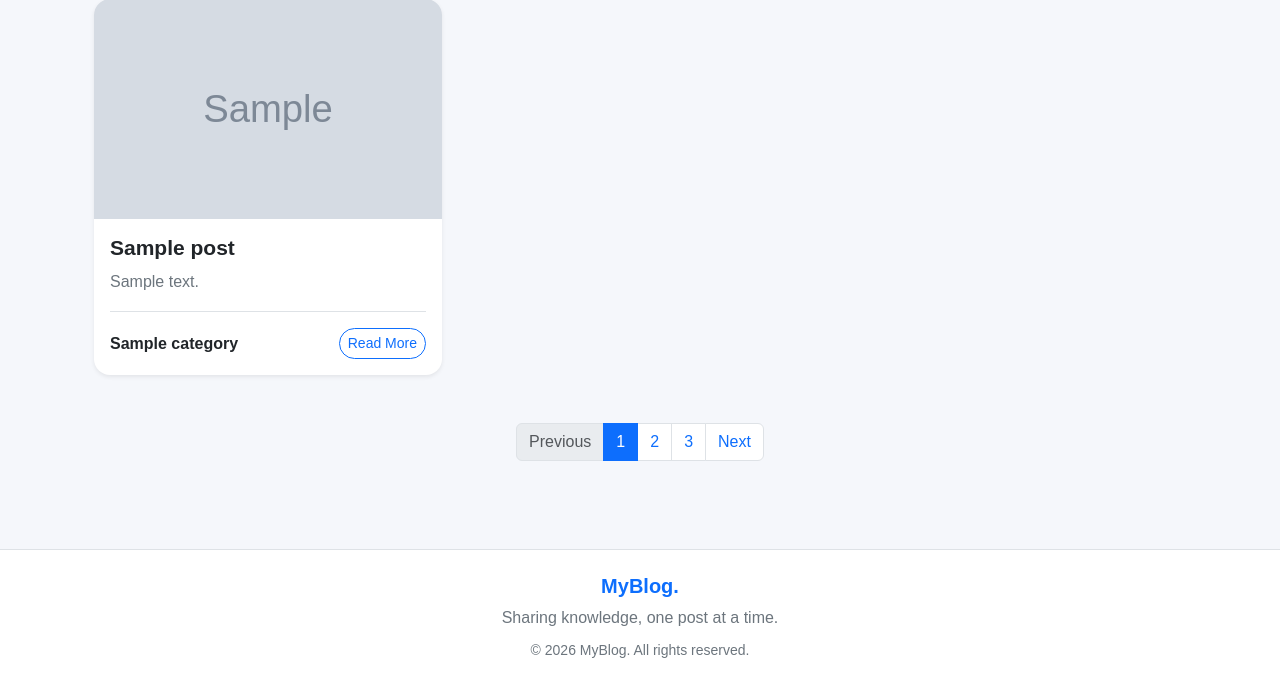
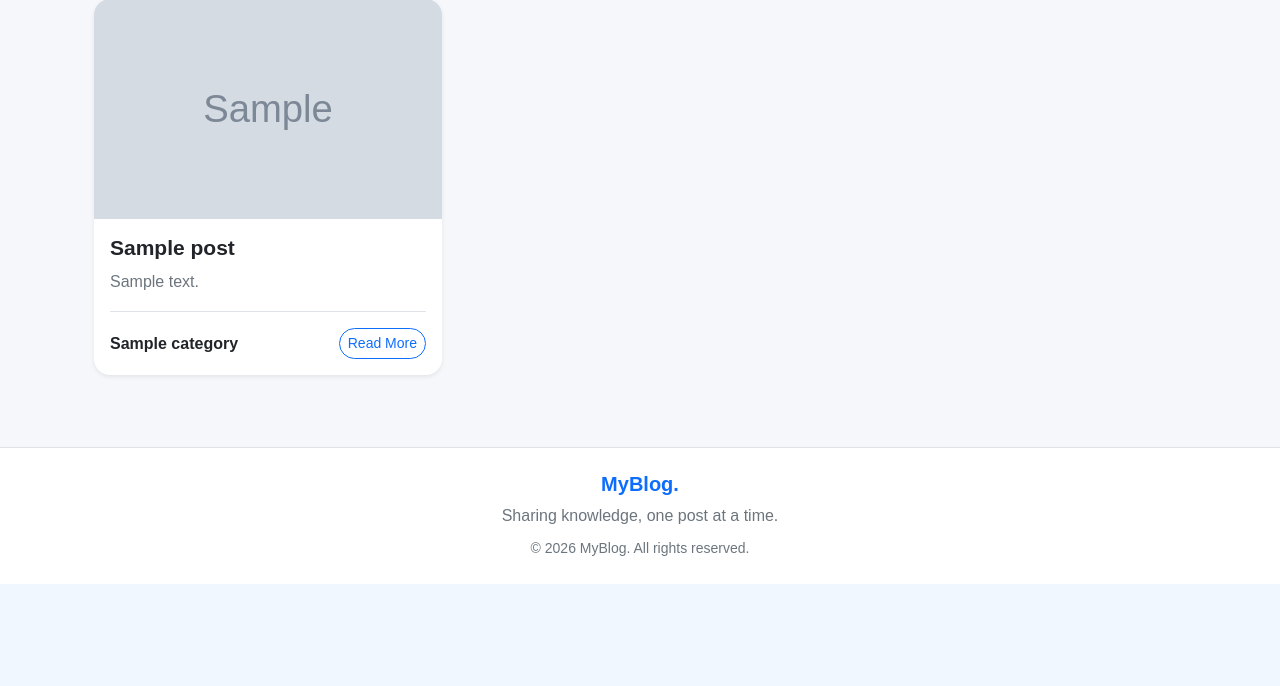
Before and after one commit to Jaga10022002/Blog-Django-Framework, a Django app: page /blog/ in a window 1280 px wide. Shown: the part 611-1297 px from the top of the page. After the commit the page ends 1195 px from the top, so only its background shows below. Run offline with Django 5.2, Linux system fonts and the light colour scheme; tables that the repository leaves empty hold one stand-in row (values such as "Sample post"); grey boxes marked "Sample" are stand-in pictures.

Commit message:
implement pagination

```diff
--- a/blog/templates/index.html
+++ b/blog/templates/index.html
@@ -52,16 +52,15 @@ base.html is path name
                     Explore our latest articles and tutorials.
                 </p>
             </div>
-            <span class="text-secondary">{{post_list | length}} Posts</span>
-        </div>
+<span class="text-secondary">{{ page_obj.paginator.count }} Posts</span>        </div>
 
 
 <div class="container">
     <div class="row g-4">
 
-        {% if post_list%}
+        {% if page_obj%}
 
-        {% for post in post_list %}
+        {% for post in page_obj %}
 
         <div class="col-12 col-md-6 col-lg-4">
 
@@ -122,26 +121,57 @@ base.html is path name
 </div>
 
 
-        <!-- Pagination -->
-        <nav class="mt-5" aria-label="Blog pages">
-            <ul class="pagination justify-content-center">
+        {% if page_obj.paginator.num_pages > 1 %}
+    <nav aria-label="Blog pagination" class="mt-5">
+        <ul class="pagination justify-content-center flex-wrap">
+
+            <!-- Previous -->
+            {% if page_obj.has_previous %}
+            <li class="page-item">
+                <a class="page-link"
+                   href="?page={{ page_obj.previous_page_number }}">
+                    &laquo; Previous
+                </a>
+            </li>
+            {% else %}
             <li class="page-item disabled">
-                    <a class="page-link" href="#">Previous</a>
+                <span class="page-link">&laquo; Previous</span>
             </li>
-                <li class="page-item active">
-                    <a class="page-link" href="#">1</a>
+            {% endif %}
+
+            <!-- Page Numbers -->
+            {% for num in page_obj.paginator.page_range %}
+            <li class="page-item {% if page_obj.number == num %}active{% endif %}">
+                <a class="page-link" href="?page={{ num }}">
+                    {{ num }}
+                </a>
             </li>
+            {% endfor %}
+
+            <!-- Next -->
+            {% if page_obj.has_next %}
             <li class="page-item">
-                    <a class="page-link" href="#">2</a>
+                <a class="page-link"
+                   href="?page={{ page_obj.next_page_number }}">
+                    Next &raquo;
+                </a>
             </li>
-                <li class="page-item">
-                    <a class="page-link" href="#">3</a>
+            {% else %}
+            <li class="page-item disabled">
+                <span class="page-link">Next &raquo;</span>
             </li>
-                <li class="page-item">
-                    <a class="page-link" href="#">Next</a>
-                </li>
+            {% endif %}
+
         </ul>
+
+        <p class="text-center text-muted small">
+            Page {{ page_obj.number }} of {{ page_obj.paginator.num_pages }}
+        </p>
     </nav>
+    {% endif %}
+
+</section>
+
 
     </section>
 
--- a/blog/views.py
+++ b/blog/views.py
@@ -3,6 +3,7 @@ from django.http import HttpResponse,Http404
 from django.urls import reverse
 import logging
 from .models import Post
+from django.core.paginator import Paginator
 
 
 logger = logging.getLogger("Testing")
@@ -21,8 +22,18 @@ logger = logging.getLogger("Testing")
 def index(request):
     blog_title = "Latest Posts"
     # getting data from post model
-    posts = Post.objects.all()
-    return render(request,'index.html',{'blog_tit': blog_title,'post_list':posts})
+    posts = Post.objects.all().order_by('-created_at')
+
+    # Display 6 posts per page
+    paginator = Paginator(posts, 6)
+
+    # Get the current page number from the URL
+    page_number = request.GET.get('page')
+
+    # Return the requested page
+    page_obj = paginator.get_page(page_number)
+    return render(request,'index.html',{'blog_tit': blog_title,'page_obj': page_obj,
+        'posts': page_obj.object_list,})
     # return HttpResponse("HELLO WORLD YOU ARE AT BLOG INDEX!!")
 
 def details(request, slug):
```
Lines whose indentation alone changed are shown as unchanged.
